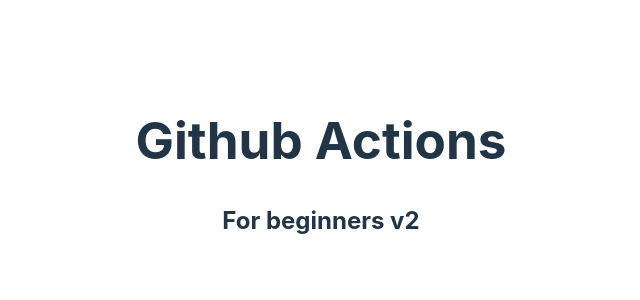
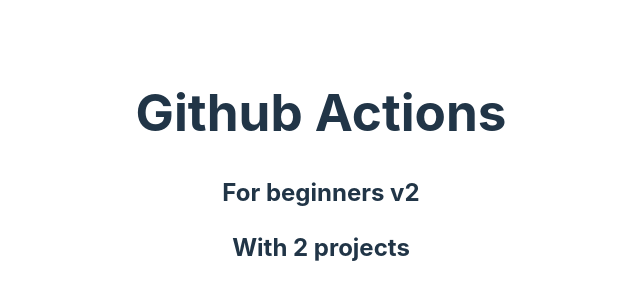
Before and after one commit to siddheshdhumatkar423/react-cidcd-demo-gitactions, a React (Vite) app: page / in a window 1280 px wide. Shown: the part 232-532 px from the top of the page, without its empty margins (319-959 px from the left). Built offline with nearby package versions, Linux system fonts and the light colour scheme.

Commit message:
add new feature

```diff
--- a/src/App.jsx
+++ b/src/App.jsx
@@ -6,6 +6,7 @@
     <>
       <h1>Github Actions</h1>
       <h2>For beginners v2</h2>
+      <h2>With 2 projects</h2>
     </>
   )
 }
```
